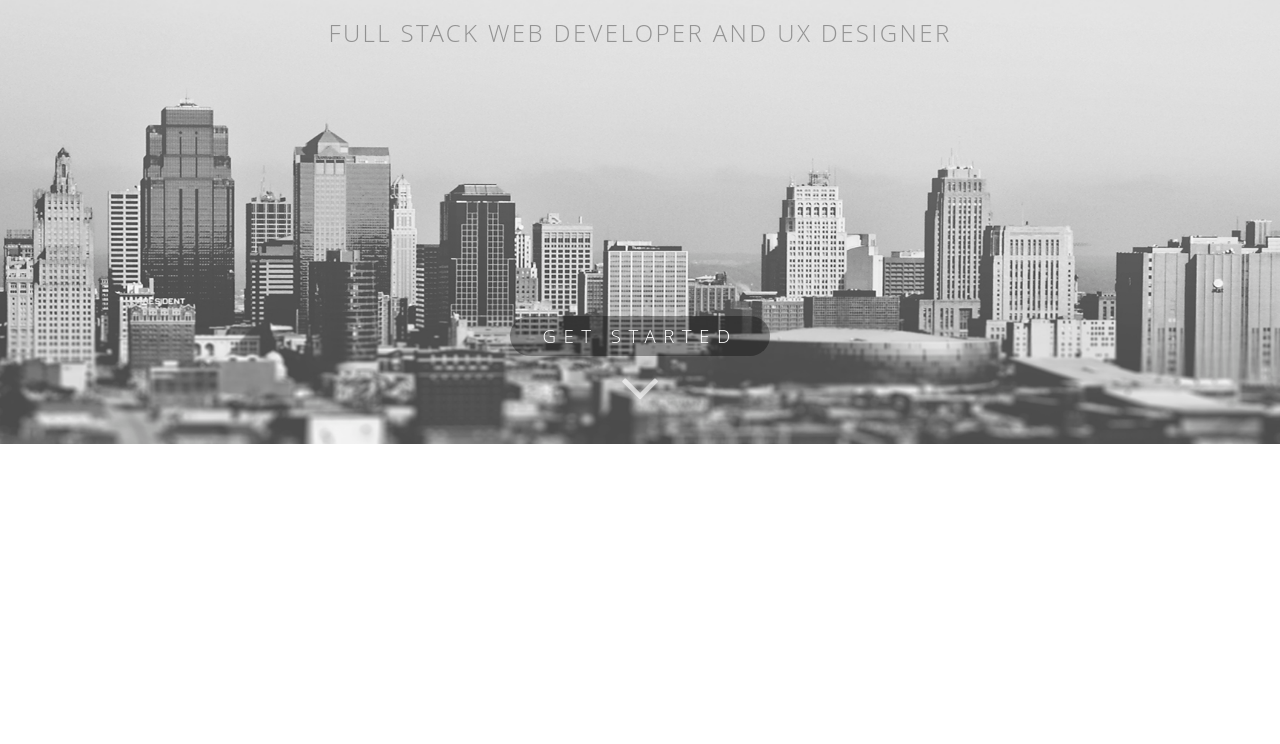
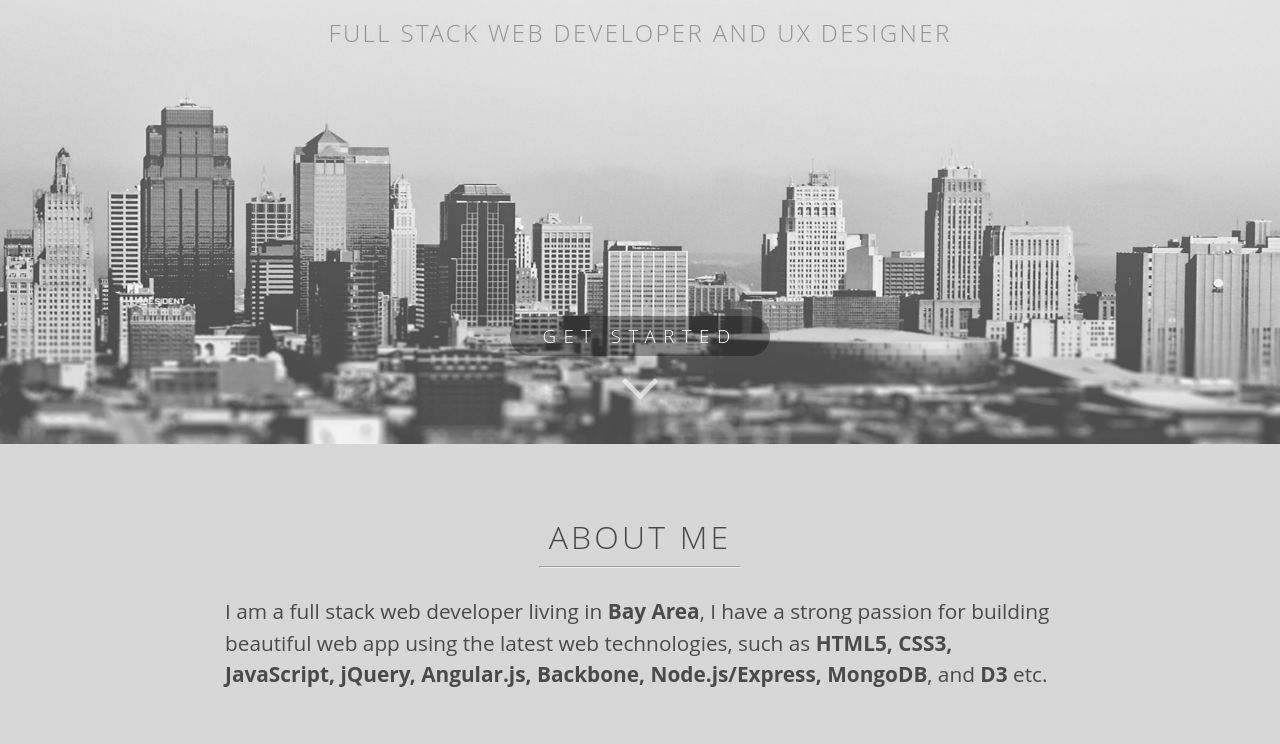
Before and after one commit to 0xj0hnny/johnnyliang, a plain HTML site: page client/index.html in a window 1280 px wide. Shown: the part 356-1100 px from the top of the page. Before the commit the page ends 800 px from the top, so only its background shows below. Drawn offline with Linux system fonts and the light colour scheme; files that its build step writes are made by us from their sources.

Commit message:
about me section added

```diff
--- a/client/app/app.css
+++ b/client/app/app.css
@@ -20,7 +20,7 @@ body {
 	width: 100%;
   height: 100%;
   background: url("../app/assets/113H.jpg") no-repeat center center scroll;
-  position: fixed;
+  position: relative;
   -webkit-background-size: cover;
   -moz-background-size: cover;
   -o-background-size: cover;
@@ -52,7 +52,7 @@ body {
 	color: #fff;
 	letter-spacing: 0.5em;
 	font-size: 2.1em;
-	text-shadow: 1px 1px 5px rgba(59, 59, 59, 0.5);
+	text-shadow: 5px 5px 10px rgba(59, 59, 59, 0.5);
 	line-height: 80px;
 	text-transform: uppercase;
 	font-weight: 300;
@@ -102,3 +102,34 @@ body {
 .fa-angle-down {
 	color: rgba(255, 255, 255, 0.6);
 }
+
+#about {
+	padding: 50px 0 150px;
+	background-color: rgba(56, 56, 56, 0.2);
+	text-align: center;
+	height: 100px;
+}
+
+#about-title {
+	color: #4A4A4A;
+	font-weight: 300;
+	text-transform: uppercase;
+	font-size: 2em;
+	letter-spacing: 0.1em;
+	margin-bottom: 5px;
+}
+
+#about-me {
+	padding-top: 20px;
+	font-weight: 500;
+	margin: 0 auto;
+	width: 830px;
+	color: #4A4A4A;
+	line-height: 1.5em;
+	text-align: left;
+	font-size: 1.3em;
+}
+
+.underline {
+	width: 200px;
+}
--- a/client/index.html
+++ b/client/index.html
@@ -27,9 +27,12 @@
 				</a>
 					<i class="fa fa-angle-down fa-4x"></i>
 			</div>
-
-	</div>
-
+		</div>
+		<div id="about">
+			<h1 id="about-title">about me</h1>
+			<hr class="underline">
+			<p id="about-me">I am a full stack web developer living in <strong>Bay Area</strong>, I have a strong passion for building beautiful web app using the latest web technologies, such as <strong>HTML5, CSS3, JavaScript, jQuery, Angular.js, Backbone, Node.js/Express, MongoDB</strong>, and <strong>D3</strong> etc.</p>
+		</div>
 
   <!-- inject:js -->
   <script src="app/app.js"></script>
```
Also changed, not shown: client/app/assets/160H.jpg (added), client/app/assets/28H.jpg (added), 2 other files.
